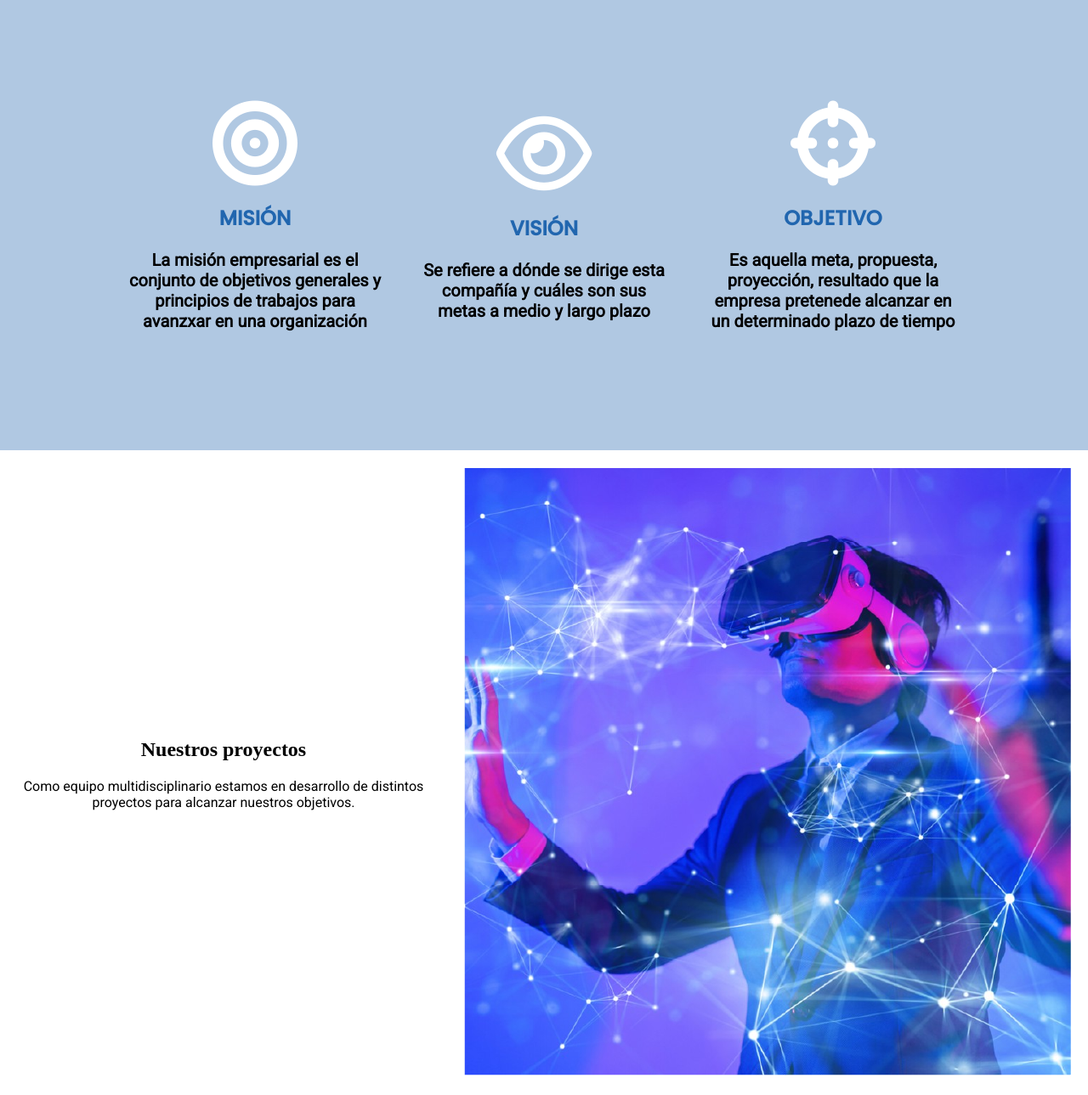
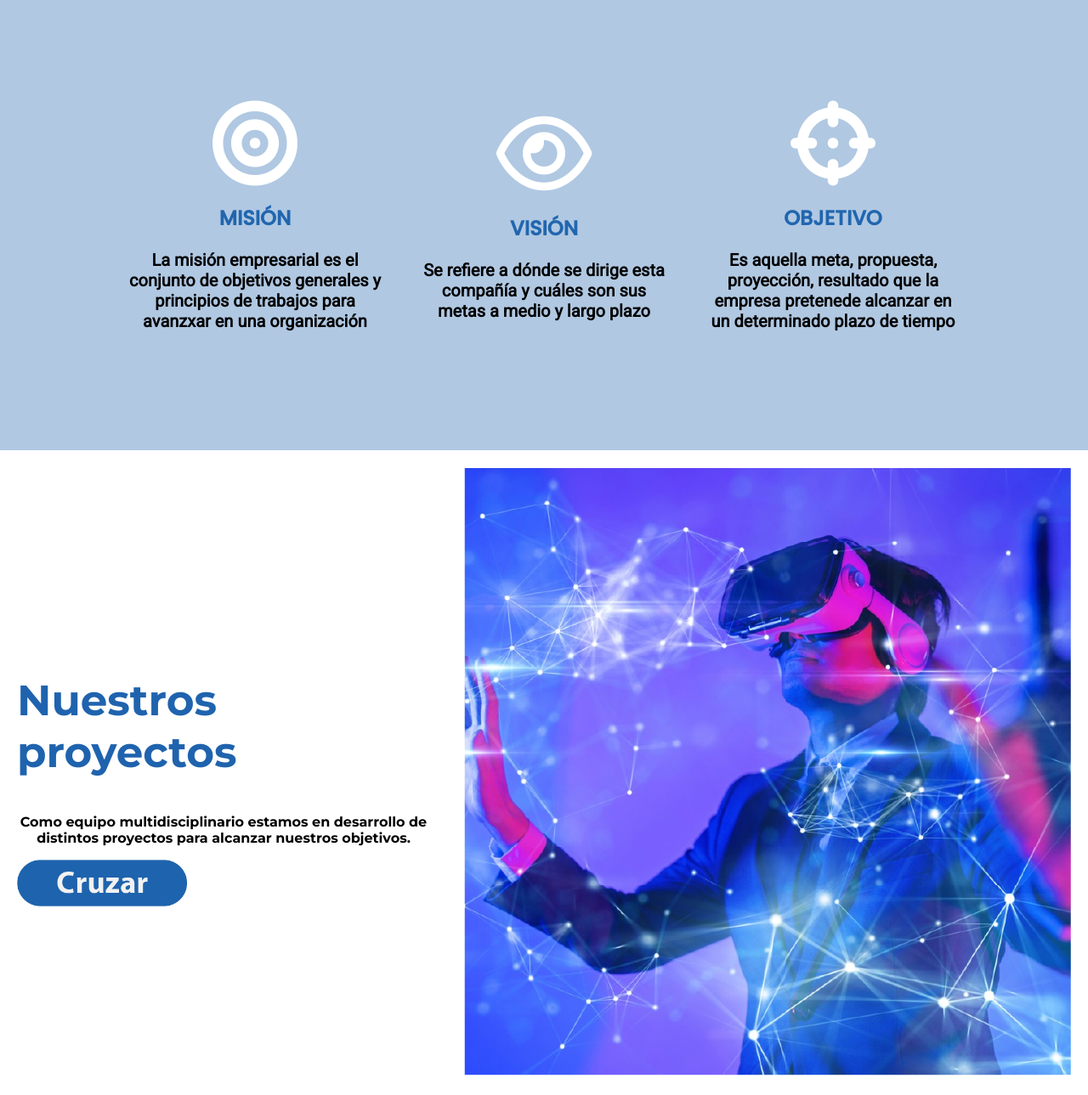
Before and after one commit to HasemTR/Fronteravirtualenv, a PHP site: page / in a window 1280 px wide; the page is wider, and only the part inside the window is pictured. Shown: the part 2513-3802 px from the top of that part at 85% size. Run offline with PHP 8.4, Linux system fonts and the light colour scheme; some libraries are stand-ins or nearby versions.

Commit message:
added stuffx2

```diff
--- a/css/main.css
+++ b/css/main.css
@@ -194,12 +194,27 @@ p {
     background-color: white;
 }
 
-.project-landing .project-landing-text {
+section.project-landing-text h2 {
+    color: #1f63ae;
+    font-family: 'Montserrat', sans-serif;
+    font-weight: bolder;
+    font-size: 50px;
+    text-align: left;
+}
+section.project-landing-text p {
+    font-family: 'Montserrat', sans-serif;
+    font-weight: 600;
+}
+
+section.project-landing-text img {
+    width: 200px;
+    text-align: left;
     float: left;
 }
 
-.project-landing .project-landing-img {
+section.project-landing-img {
     float: right;
+    font-family: 'Montserrat', sans-serif;
 }
 
 .box4 {
--- a/index.html
+++ b/index.html
@@ -41,7 +41,7 @@
         DIGITAL</h1>
     <p class="upper-paragraph">El metaverso es un mundo virtual, al que nos conectaremos utilizando una serie de dispositivos que nos harán pensar que realmente estamos dentro de él, interactuando con todos sus elementos.</p>
     <div class="main-container-button">
-        <a href="">Cruzar</a>
+        <!--<a href="">Cruzar</a>-->>
     </div>
 
     <div class="main-container-img">
@@ -83,6 +83,7 @@
         <section class="project-landing-text">
             <h2>Nuestros proyectos</h2>
             <p>Como equipo multidisciplinario estamos en desarrollo de distintos proyectos para alcanzar nuestros objetivos.</p>
+            <img src="./img/CTA.png" alt="boton cruzar">
         </section>
 
         <section class="project-landing-img">
```
Also changed, not shown: img/CTA.png (added).
